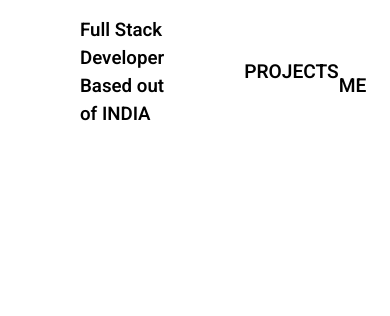
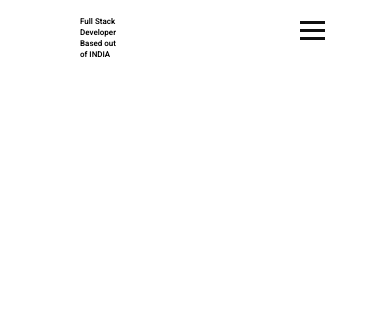
Before and after one commit to shreykoradia/proPortfolio, a website: page public/index.html in a window 390 px wide. Shown: the top 316 px of the page. Drawn offline with nearby package versions, Linux system fonts and the light colour scheme; a script that the page names is missing; a web font is replaced by a local one.

Commit message:
started with the mobile responsive part

```diff
--- a/public/CSS/styles.css
+++ b/public/CSS/styles.css
@@ -19,6 +19,21 @@ nav{
     justify-content: space-between;
     padding: 1rem 5rem;
     background: white;
+}
+
+.hamburger{
+  display: none;
+}
+
+
+.bar {
+  display: block;
+  width: 25px;
+  height: 3px;
+  margin: 5px auto;
+  -webkit-transition: all 0.3s ease-in-out;
+  transition: all 0.3s ease-in-out;
+  background-color: #101010;
 }
 
 h2{
@@ -178,6 +193,47 @@ ul {
     font-size: 1rem;
   }
 
+
+  @media screen and (max-width: 768px ){
+    .nav-menu{
+      position: fixed;
+        left: -100%;
+        top: 2rem;
+        flex-direction: column;
+        background-color:none;
+        width: 100%;
+        text-align: center;
+        transition: 0.3s;
+        /* box-shadow:
+            0 10px 27px rgba(0, 0, 0, 0.05); */
+    }
+
+    .nav-menu.active{
+      left: 0;
+    }
+    .hamburger{
+      display: block;
+      cursor: pointer;
+      margin-left: 80%;
+    }
+
+  .hamburger.active .bar:nth-child(2) {
+      opacity: 0;
+  }
+
+  .hamburger.active .bar:nth-child(1) {
+      transform: translateY(8px) rotate(45deg);
+  }
+
+  .hamburger.active .bar:nth-child(3) {
+      transform: translateY(-8px) rotate(-45deg);
+  }
+
+  .sliding-text{
+    font-size: 0.5rem;
+  }
+}
+
   @media screen and (max-width: 426px) {
    #icon {
      width: 30px;
--- a/public/JS/app.js
+++ b/public/JS/app.js
@@ -47,3 +47,17 @@ let tl3 = gsap.timeline({
 document.addEventListener('DOMContentLoaded', function() {
     const kinetics = new Kinetics().interactionHook();
   });
+
+
+
+// selecting the media queries
+
+const hamburger = document.querySelector(".hamburger");
+const navMenu = document.querySelector(".nav-menu");
+
+hamburger.addEventListener("click", mobileMenu);
+
+function mobileMenu() {
+    hamburger.classList.toggle("active");
+    navMenu.classList.toggle("active");
+}
--- a/public/index.html
+++ b/public/index.html
@@ -12,10 +12,15 @@
     <section class="home">
         <nav>
             <h1 class="sliding-text">Full Stack Developer<br>Based out of INDIA</h1>
-            <ul>
+            <ul class="nav-menu">
                 <li><a href="#project">PROJECTS</a></li>
                 <li><a href="#contact">CONTACT-ME</a></li>
             </ul>
+            <div class="hamburger">
+              <span class="bar"></span>
+              <span class="bar"></span>
+              <span class="bar"></span>
+            </div>
         </nav>
         <h1 class="logo" data-kinetics-attraction>SHREY</h1>
     </section>
```
